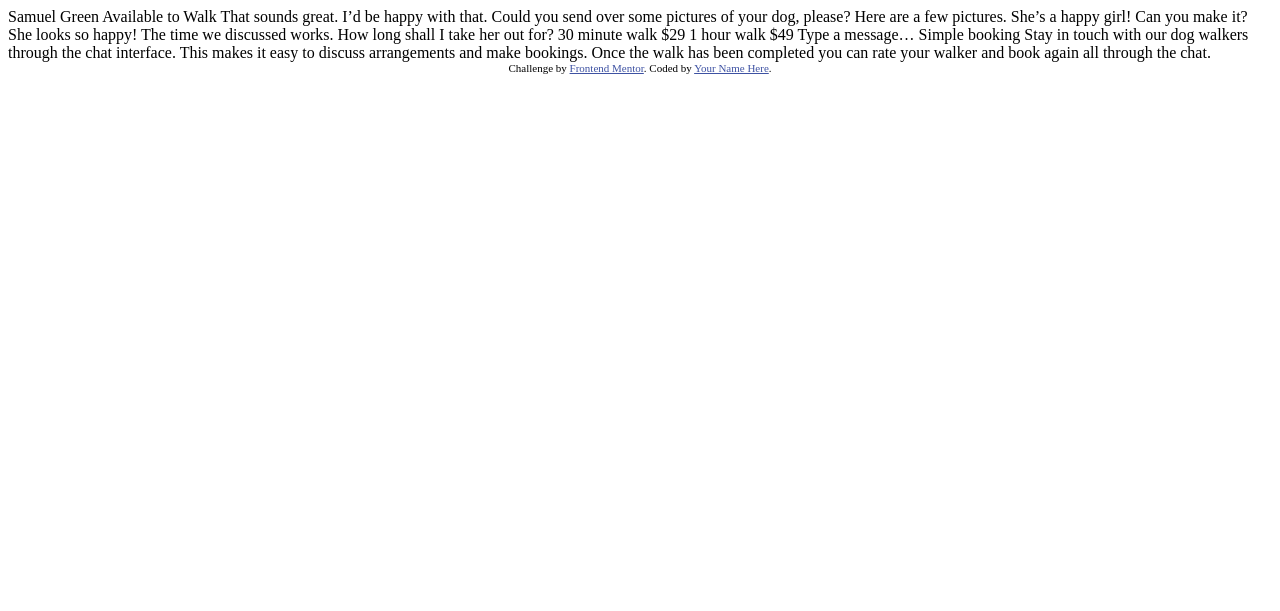
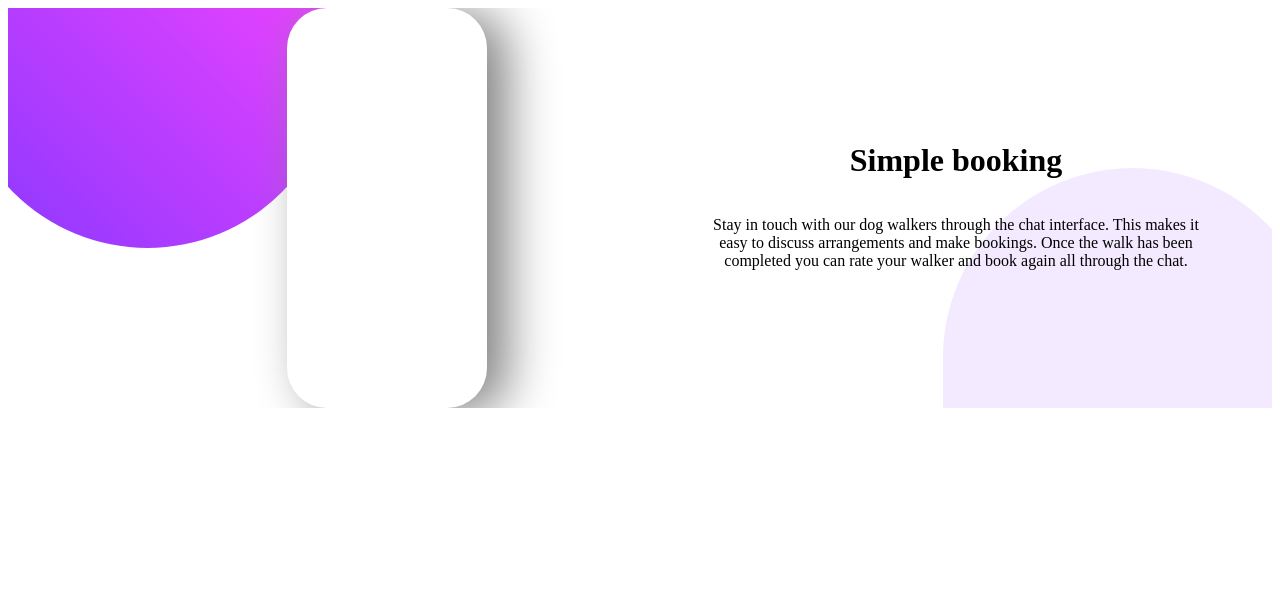
Before and after one commit to Al1erEgo/Chat, a plain HTML site: page index.html in a window 1280 px wide. Drawn offline with Linux system fonts and the light colour scheme.

Commit message:
mechanic

```diff
--- a/index.html
+++ b/index.html
@@ -9,12 +9,32 @@
   <title>Frontend Mentor | [Challenge Name Here]</title>
 
   <!-- Feel free to remove these styles or customise in your own stylesheet 👍 -->
-  <style>
-    .attribution { font-size: 11px; text-align: center; }
-    .attribution a { color: hsl(228, 45%, 44%); }
-  </style>
+  <link rel="stylesheet" type="text/css" href="style.css"/>
 </head>
 <body>
+  <div class="chat">
+    <div class="chat-body">
+      <div class="chat-body-content">
+        <div class="chat-body-back-one-element">
+        </div>
+        <div class="chat-body-back-two-element">
+        </div>
+        <div class="chat-body-content-phone-container">
+          <div class="chat-body-content-phone">
+          </div>
+        </div>
+        <div class="chat-body-content-text-container">
+          <div class="chat-body-content-text">
+            <h1>Simple booking</h1>
+            <p>Stay in touch with our dog walkers through the chat interface. This makes it easy to
+              discuss arrangements and make bookings. Once the walk has been completed you can rate
+              your walker and book again all through the chat.</p>
+          </div>
+        </div>
+      </div>
+    </div>
+  </div>
+  <!--
 
   Samuel Green
   Available to Walk
@@ -47,5 +67,6 @@
     Challenge by <a href="https://www.frontendmentor.io?ref=challenge" target="_blank">Frontend Mentor</a>.
     Coded by <a href="#">Your Name Here</a>.
   </div>
+  -->
 </body>
 </html>
--- /dev/null
+++ b/style.css
@@ -0,0 +1,129 @@
+@import url('https://fonts.googleapis.com/css2?family=Rubik:wght@400;500;700&display=swap')
+html, body {
+    height: 100%;
+    width: 100%;
+    margin: 0;
+    padding: 0;
+}
+.chat {
+    display: flex;
+    width: fit-content;
+    justify-content: center;
+    margin: auto;
+}
+.chat-body {
+    display: flex;
+    width: 400px;
+    align-items: center;
+    justify-content: center;
+    overflow: hidden;
+    position: relative;
+}
+.chat-body-content {
+    display: flex;
+    flex-direction: column;
+    align-items: center;
+    z-index: 0;
+}
+.chat-body-back-one-element {
+    background: linear-gradient(45deg, hsl(264, 100%, 61%), hsl(293, 100%, 63%));
+    width: 150px;
+    height: 500px;
+    border-radius: 0 0 900px 0;
+    position: absolute;
+    left: 0;
+    top: 0;
+    z-index: -1;
+}
+.chat-body-back-two-element {
+    background: hsl(264, 100%, 61%);
+    opacity: 0.1;
+    width: 150px;
+    height: 500px;
+    border-radius: 900px 0 0 0;
+    position: absolute;
+    right: 0;
+    bottom: 0;
+    z-index: -2;
+}
+.chat-body-content-phone {
+    margin-top: 70px;
+    display: flex;
+    width: 200px;
+    height: 400px;
+    background-color: white;
+    border-radius: 40px;
+    box-shadow: 20px 5px 50px gray;
+}
+.chat-body-content-text-container {
+    display: flex;
+    align-items: center;
+    justify-content: center;
+    position: relative;
+}
+.chat-body-content-text {
+    display: flex;
+    flex-direction: column;
+    height: 100%;
+    justify-content: center;
+    text-align: center;
+    width: 80%;
+    margin-top: 40px;
+    margin-bottom: 50px;
+}
+@media (min-width: 401px) {
+    body {
+        min-height: 600px;
+    }
+    .chat {
+        height: 100%;
+        width: 100%;
+    }
+    .chat-body {
+        display: flex;
+        width: 100%;
+        align-items: center;
+        justify-content: center;
+        overflow: auto;
+        position: relative;
+    }
+    .chat-body-content {
+        display: flex;
+        flex-direction: row;
+        align-items: center;
+        justify-content: end;
+        width: 100%;
+        height: 100%;
+        z-index: 0;
+    }
+    .chat-body-back-one-element {
+        width: 30%;
+        height: 60%;
+        border-radius: 0 0 900px 900px;
+        left: -50px;
+    }
+    .chat-body-back-two-element {
+        width: 30%;
+        height: 60%;
+        border-radius: 900px 900px 0 0;
+        right: -50px;
+    }
+    .chat-body-content-phone-container {
+        height: 100%;
+        width: 40%;
+        display: flex;
+        align-items: center;
+        justify-content: center;
+    }
+    .chat-body-content-phone {
+        margin-top: 0;
+    }
+    .chat-body-content-text-container {
+        height: 100%;
+        width: 50%;
+        display: flex;
+        align-items: center;
+        justify-content: center;
+        position: relative;
+    }
+}
```
